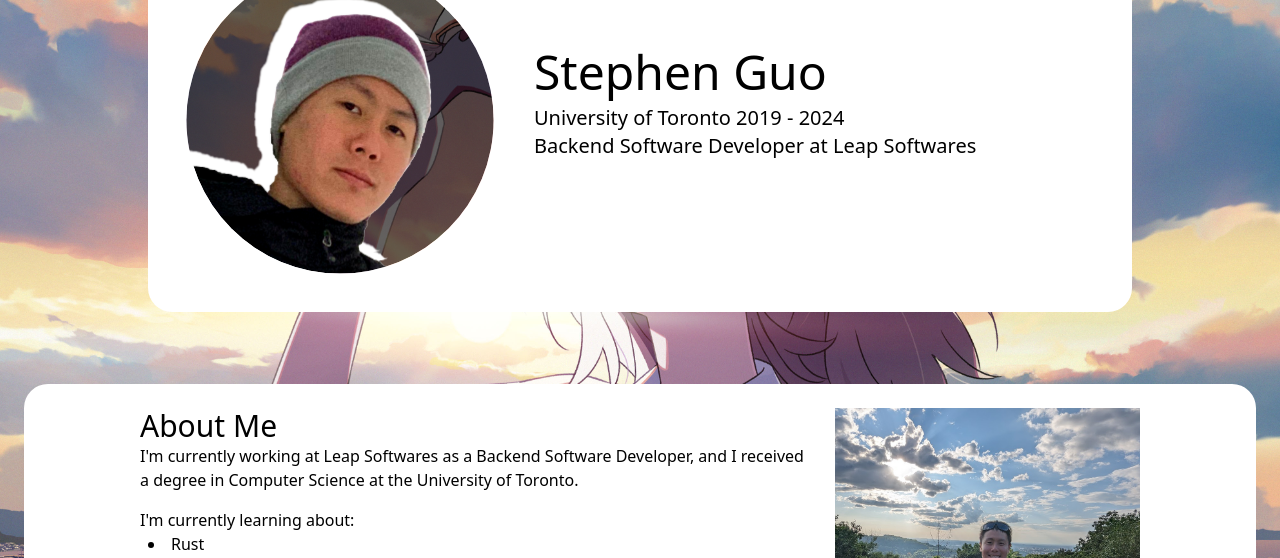
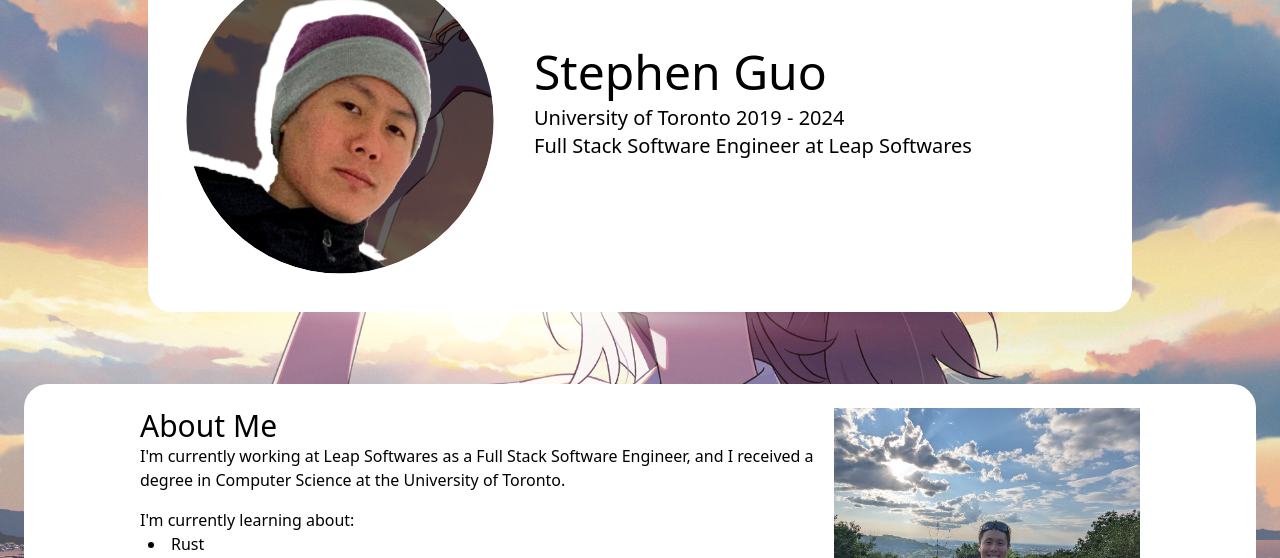
Before and after one commit to Epicsteve2/Epicsteve2.github.io, a SvelteKit app: page / in a window 1280 px wide. Shown: the part 120-678 px from the top of the page. Built offline with nearby package versions, Linux system fonts and the light colour scheme.

Commit message:
Change job title

```diff
--- a/src/routes/+page.svelte
+++ b/src/routes/+page.svelte
@@ -40,7 +40,7 @@
 							]}
 							dateRange="October 2024 - Present"
 							location="Toronto, ON"
-							jobTitle="Backend Software Developer"
+							jobTitle="Full Stack Software Engineer"
 							image={nestjsLogo}
 							altImage="NestJS Logo"
 						>
--- a/src/routes/AboutMe.svelte
+++ b/src/routes/AboutMe.svelte
@@ -7,7 +7,7 @@
 		<div class="lg:mr-5 max-lg:mb-3">
 			<h1 class="text-3xl">About Me</h1>
 			<p class="pb-4">
-				I'm currently working at Leap Softwares as a Backend Software Developer, and I received a
+				I'm currently working at Leap Softwares as a Full Stack Software Engineer, and I received a
 				degree in Computer Science at the University of Toronto.
 			</p>
 			<p class="">I'm currently learning about:</p>
--- a/src/routes/Header.svelte
+++ b/src/routes/Header.svelte
@@ -53,7 +53,7 @@ drop-shadow(-${shadowLength}px -${shadowLength}px 0 white)`;
 		<h1 class="text-black text-3xl md:text-4xl lg:text-5xl pb-2">Stephen Guo</h1>
 		<p class="text-black text-base md:text-lg lg:text-xl">University of Toronto 2019 - 2024</p>
 		<p class="text-black text-base md:text-lg lg:text-xl">
-			Backend Software Developer at Leap Softwares
+			Full Stack Software Engineer at Leap Softwares
 		</p>
 	</div>
 </div>
```
Also changed, not shown: 12 other files (tests, documents, lock files or other folders).
